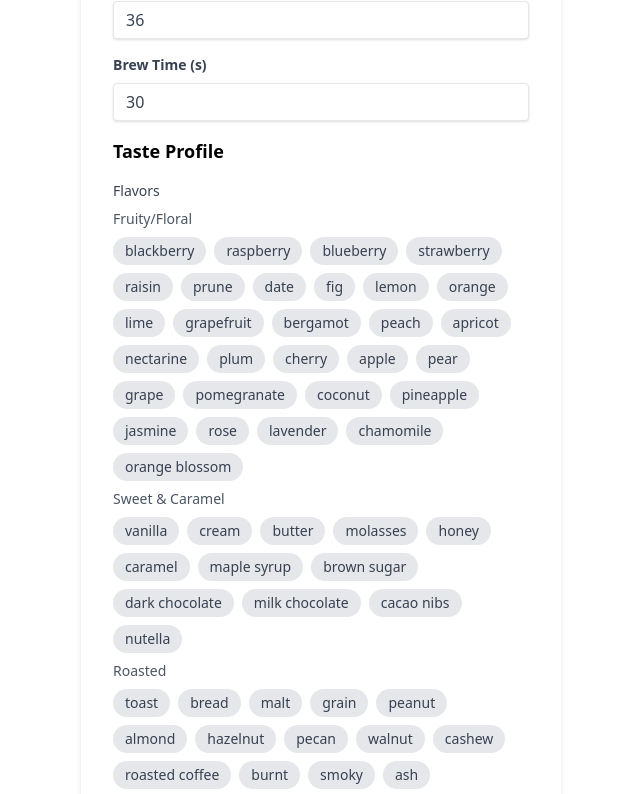
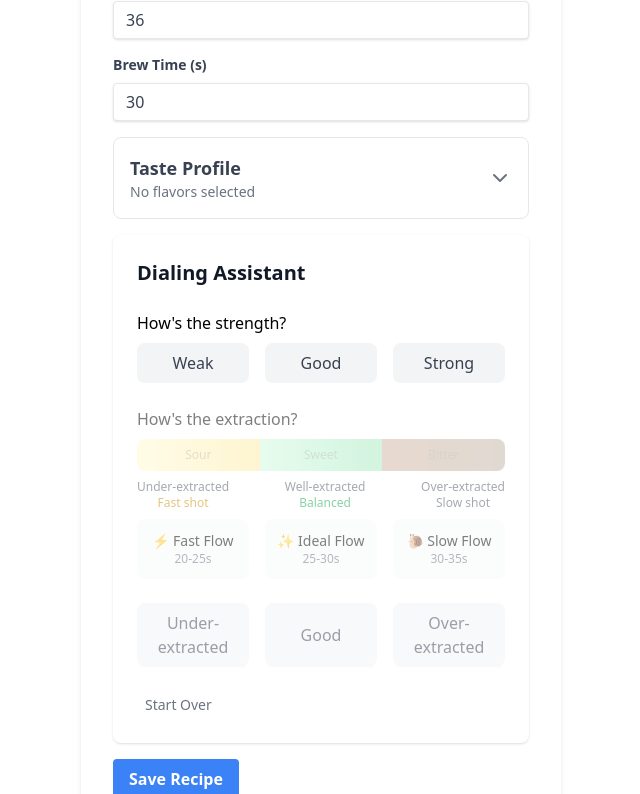
Before and after one commit to filipodu982/coffeeApp, a React app: page / in a window 1280 px wide. Shown: the part 639-1433 px from the top of the page, without its empty margins (319-959 px from the left). Built offline with nearby package versions, Linux system fonts and the light colour scheme.

Commit message:
Added possibility to hide taste profile

```diff
--- a/src/App.js
+++ b/src/App.js
@@ -255,7 +255,6 @@ const RecipeForm = ({ onSave }) => {
   </div>
 )}
 <div className="mb-6">
-  <h3 className="text-lg font-semibold mb-4">Taste Profile</h3>
   <TasteProfileSelector
     onProfileChange={(profile) => setRecipe(prev => ({
       ...prev,
--- a/src/components/recipe/TasteProfileSelector.js
+++ b/src/components/recipe/TasteProfileSelector.js
@@ -1,7 +1,9 @@
 import React, { useState } from 'react';
 import { flavorCategories } from '../../data/flavor-categories';
+import { ChevronDown, ChevronUp } from 'lucide-react';
 
 const TasteProfileSelector = ({ onProfileChange, initialProfile }) => {
+  const [isExpanded, setIsExpanded] = useState(false);
   const [profile, setProfile] = useState(initialProfile || {
     selectedFlavors: [],
     intensity: {
@@ -39,40 +41,73 @@ const TasteProfileSelector = ({ onProfileChange, initialProfile }) => {
     onProfileChange(newProfile);
   };
 
+  const getSelectedFlavorsSummary = () => {
+    if (profile.selectedFlavors.length === 0) {
+      return "No flavors selected";
+    }
+    const displayCount = 3;
+    const displayed = profile.selectedFlavors.slice(0, displayCount);
+    const remaining = profile.selectedFlavors.length - displayCount;
+
+    return `${displayed.join(', ')}${remaining > 0 ? ` and ${remaining} more` : ''}`;
+  };
+
   return (
+    <div className="space-y-2 border rounded-lg p-4 bg-white">
+      <button
+        onClick={() => setIsExpanded(!isExpanded)}
+        className="w-full flex justify-between items-center text-left"
+      >
+        <div>
+          <h3 className="text-lg font-semibold text-gray-700">Taste Profile</h3>
+          <p className="text-sm text-gray-500">{getSelectedFlavorsSummary()}</p>
+        </div>
+        {isExpanded ? (
+          <ChevronUp className="h-6 w-6 text-gray-500" />
+        ) : (
+          <ChevronDown className="h-6 w-6 text-gray-500" />
+        )}
+      </button>
+
+      {isExpanded && (
+        <div className="mt-4 space-y-4">
           <div className="space-y-4">
-      <div className="space-y-2">
-        <h4 className="text-sm font-medium text-gray-700">Flavors</h4>
             {flavorCategories.map(category => (
               <div key={category.id} className="space-y-2">
-            <h5 className="text-sm font-medium text-gray-600">{category.name}</h5>
+                <h4 className="font-medium text-gray-700">{category.name}</h4>
+                {category.subcategories.map(subcategory => (
+                  <div key={subcategory.id} className="ml-4 space-y-2">
+                    <h5 className="text-sm font-medium text-gray-600">{subcategory.name}</h5>
                     <div className="flex flex-wrap gap-2">
-              {category.subcategories.map(subcategory => (
-                subcategory.flavors.map(flavor => (
+                      {subcategory.flavors.map(flavor => (
                         <button
                           key={flavor}
                           type="button"
                           onClick={() => handleFlavorToggle(flavor)}
-                    className={`px-3 py-1 text-sm rounded-full ${
+                          className={`px-3 py-1 text-sm rounded-full transition-colors ${
                             profile.selectedFlavors.includes(flavor)
                               ? 'bg-brown-600 text-white'
-                        : 'bg-gray-200 text-gray-700'
+                              : 'bg-gray-100 text-gray-700 hover:bg-gray-200'
                           }`}
                         >
                           {flavor}
                         </button>
-                ))
                       ))}
                     </div>
                   </div>
                 ))}
               </div>
+            ))}
+          </div>
 
           <div className="space-y-4">
-        <h4 className="text-sm font-medium text-gray-700">Intensity</h4>
+            <h4 className="font-medium text-gray-700">Intensity</h4>
             {Object.entries(profile.intensity).map(([type, value]) => (
               <div key={type} className="space-y-1">
+                <div className="flex justify-between">
                   <label className="text-sm text-gray-600 capitalize">{type}</label>
+                  <span className="text-sm text-gray-500">{value}/5</span>
+                </div>
                 <input
                   type="range"
                   min="1"
@@ -81,10 +116,11 @@ const TasteProfileSelector = ({ onProfileChange, initialProfile }) => {
                   onChange={(e) => handleIntensityChange(type, parseInt(e.target.value))}
                   className="w-full"
                 />
-            <div className="text-right text-sm text-gray-500">{value}/5</div>
               </div>
             ))}
           </div>
+        </div>
+      )}
     </div>
   );
 };
```
Lines whose indentation alone changed are shown as unchanged.
